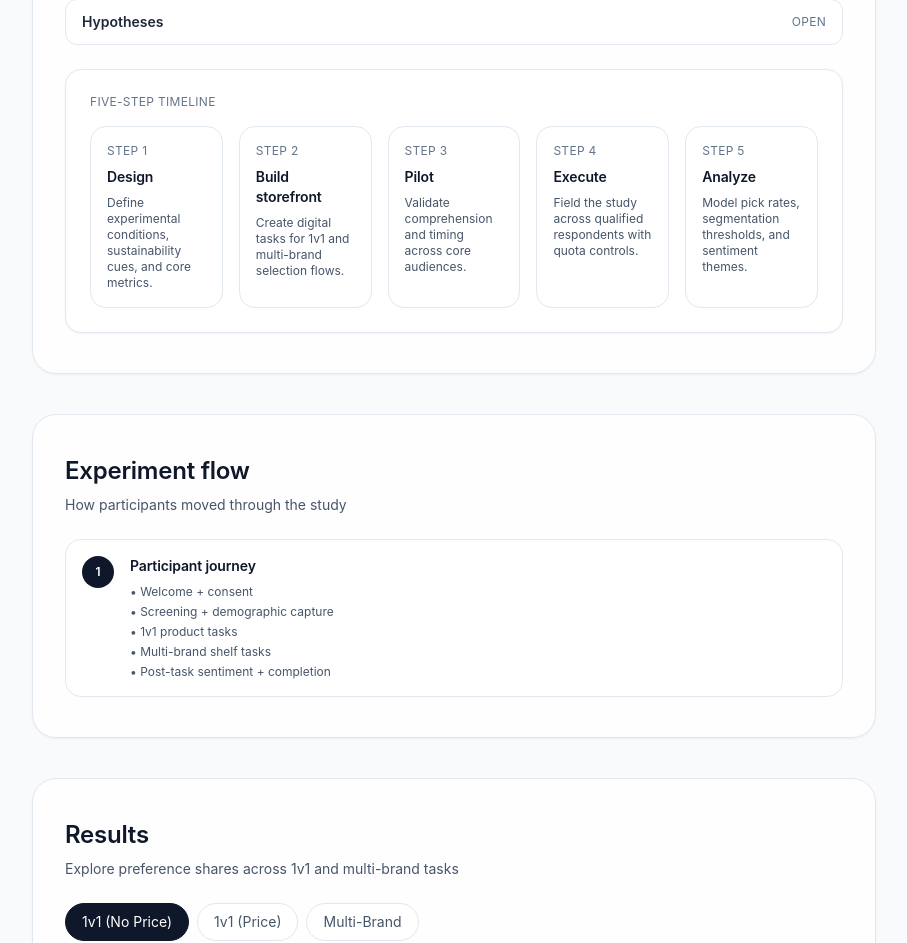
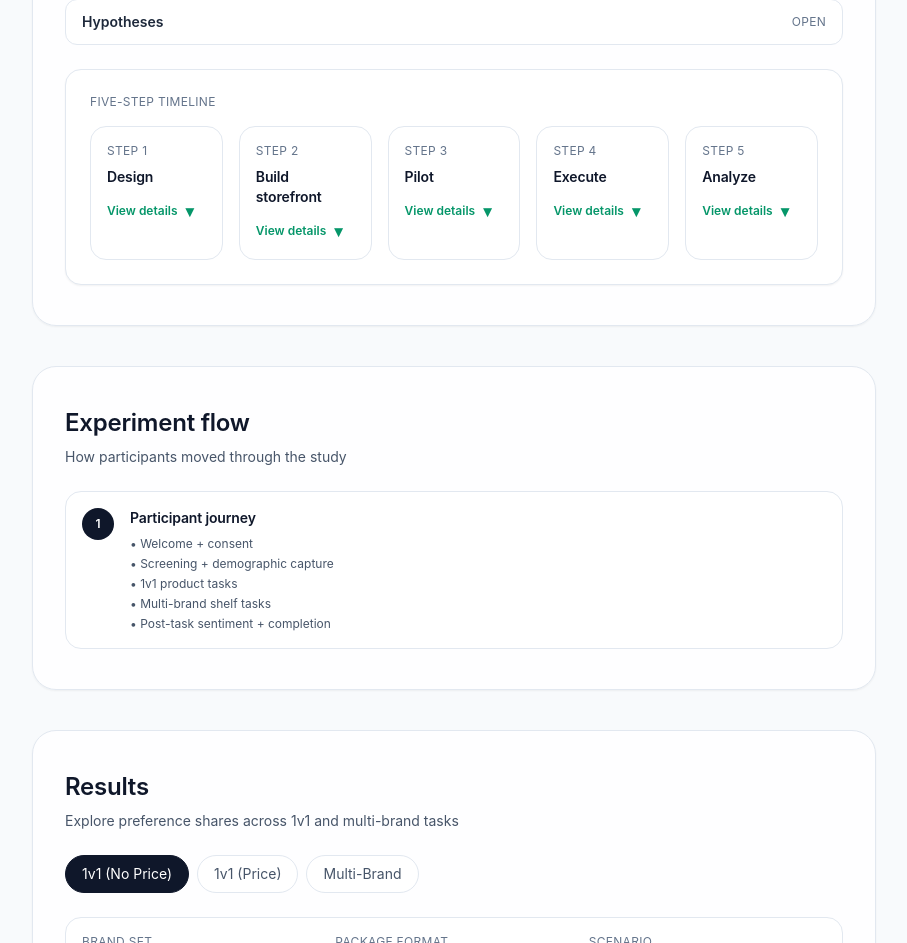
Before and after one commit to jose-laveaga/Heineken-study, a React (Vite) app: page / in a window 1280 px wide. Shown: the part 1320-2263 px from the top of the page, without its empty margins (56-963 px from the left). Built offline with nearby package versions, Linux system fonts and the light colour scheme.

Commit message:
Make study design timeline expandable

```diff
--- a/src/components/content/MethodTimeline.tsx
+++ b/src/components/content/MethodTimeline.tsx
@@ -1,3 +1,5 @@
+import { useState } from 'react';
+
 interface Stage {
   id: string;
   title: string;
@@ -8,16 +10,52 @@ interface MethodTimelineProps {
   stages: Stage[];
 }
 
-const MethodTimeline = ({ stages }: MethodTimelineProps) => (
+const MethodTimeline = ({ stages }: MethodTimelineProps) => {
+  const [openStages, setOpenStages] = useState<string[]>([]);
+
+  const toggleStage = (stageId: string) => {
+    setOpenStages((prev) =>
+      prev.includes(stageId) ? prev.filter((id) => id !== stageId) : [...prev, stageId]
+    );
+  };
+
+  return (
     <div className="grid gap-4 md:grid-cols-5">
-    {stages.map((stage, index) => (
+      {stages.map((stage, index) => {
+        const isOpen = openStages.includes(stage.id);
+        const detailsId = `${stage.id}-details`;
+
+        return (
           <div key={stage.id} className="rounded-2xl border border-slate-200 bg-white p-4">
+            <button
+              type="button"
+              onClick={() => toggleStage(stage.id)}
+              aria-expanded={isOpen}
+              aria-controls={detailsId}
+              className="flex w-full flex-col items-start text-left"
+            >
               <p className="text-xs uppercase tracking-wide text-slate-500">Step {index + 1}</p>
               <h3 className="mt-2 text-sm font-semibold text-slate-900">{stage.title}</h3>
-        <p className="mt-2 text-xs text-slate-600">{stage.description}</p>
-      </div>
-    ))}
+              <span className="mt-3 inline-flex items-center gap-2 text-xs font-semibold text-emerald-600">
+                {isOpen ? 'Hide details' : 'View details'}
+                <span
+                  aria-hidden="true"
+                  className={`text-base transition-transform ${isOpen ? 'rotate-180' : ''}`}
+                >
+                  ▾
+                </span>
+              </span>
+            </button>
+            {isOpen ? (
+              <p id={detailsId} className="mt-3 text-xs text-slate-600">
+                {stage.description}
+              </p>
+            ) : null}
           </div>
         );
+      })}
+    </div>
+  );
+};
 
 export default MethodTimeline;
```
Lines whose indentation alone changed are shown as unchanged.
